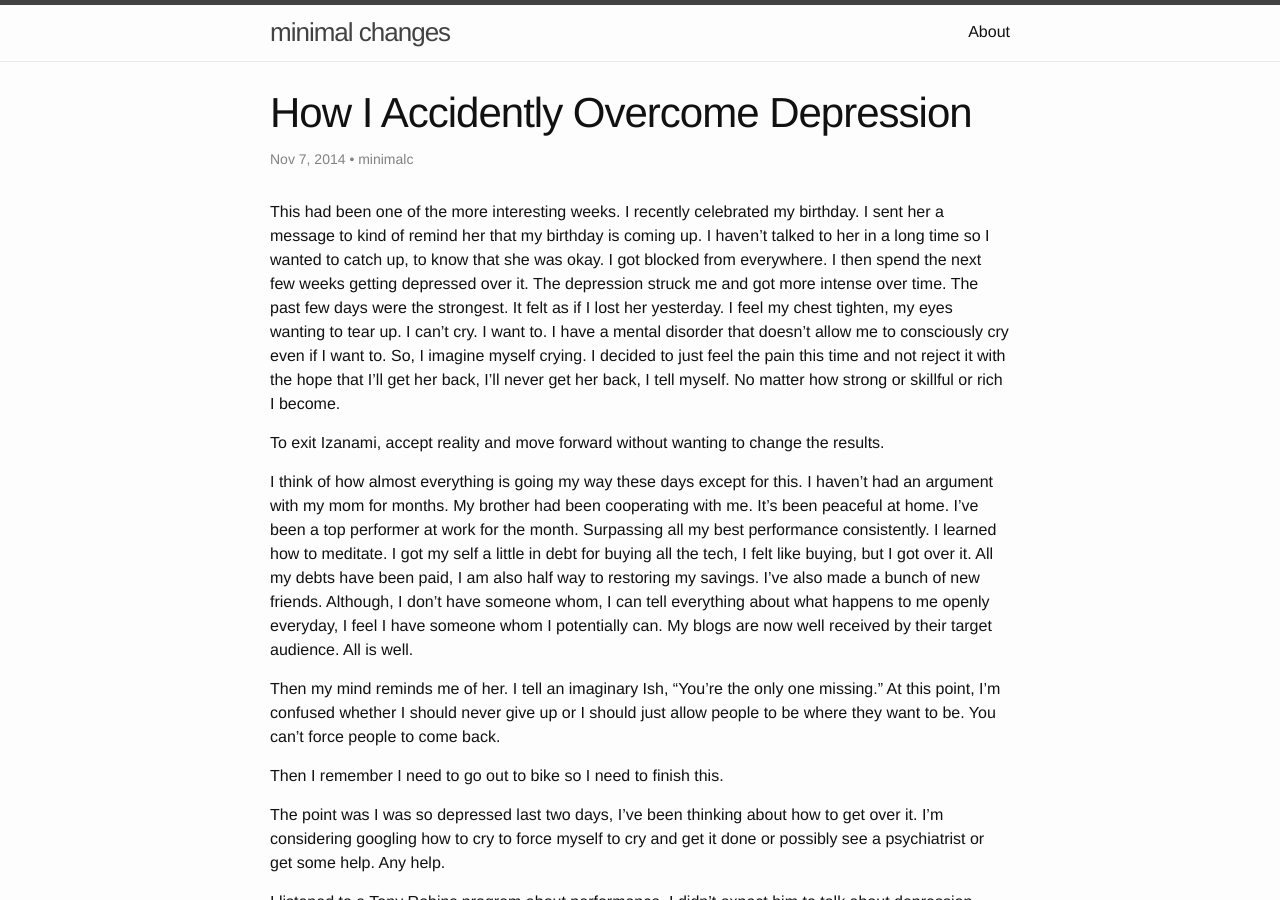
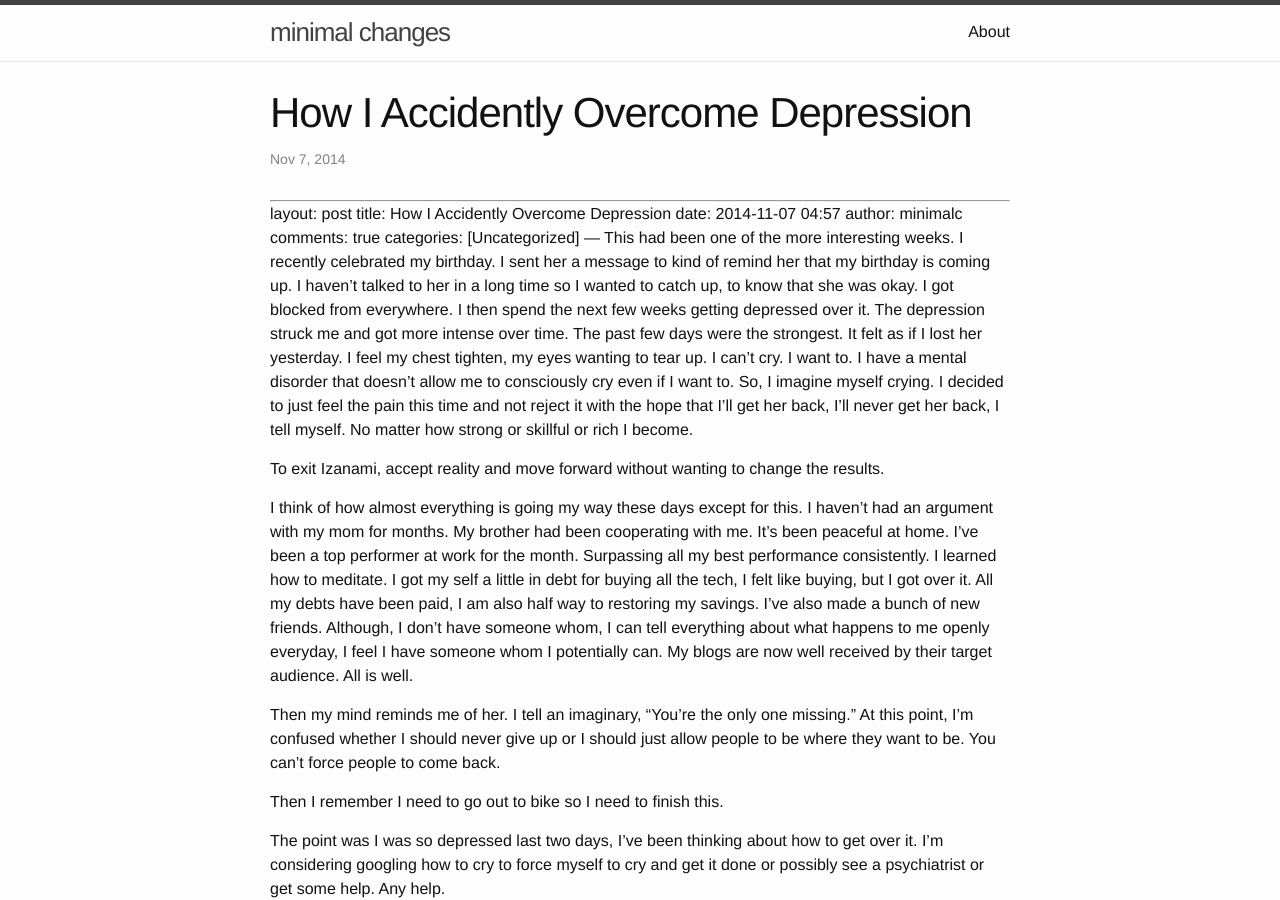
Before and after one commit to kevinolega/minimalchanges, a Jekyll site: the page built from _posts/2014-11-07-how-i-accidently-overcome-depression.md, in a window 1280 px wide and 900 px high. Built offline with Jekyll 4.4.1, drawn with Linux system fonts in a browser that asks for light colours; nearby versions of some CDN libraries; our own code applies the rules of GitHub Pages for plain Markdown files; library files that are not in the unit come from our copies.

Commit message:
save changes

```diff
--- a/_posts/2014-11-07-how-i-accidently-overcome-depression.md
+++ b/_posts/2014-11-07-how-i-accidently-overcome-depression.md
@@ -1,3 +1,4 @@
+
 ---
 layout: post
 title: How I Accidently Overcome Depression
@@ -12,7 +13,7 @@ To exit Izanami, accept reality and move forward without wanting to change the r
 
 I think of how almost everything is going my way these days except for this. I haven't had an argument with my mom for months. My brother had been cooperating with me. It's been peaceful at home. I've been a top performer at work for the month. Surpassing all my best performance consistently. I learned how to meditate. I got my self a little in debt for buying all the tech, I felt like buying, but I got over it. All my debts have been paid, I am also half way to restoring my savings. I've also made a bunch of new friends. Although, I don't have someone whom, I can tell everything about what happens to me openly everyday, I feel I have someone whom I potentially can. My blogs are now well received by their target audience. All is well.
 
-Then my mind reminds me of her. I tell an imaginary Ish, "You're the only one missing." At this point, I'm confused whether I should never give up or I should just allow people to be where they want to be. You can't force people to come back.
+Then my mind reminds me of her. I tell an imaginary, "You're the only one missing." At this point, I'm confused whether I should never give up or I should just allow people to be where they want to be. You can't force people to come back.
 
 Then I remember I need to go out to bike so I need to finish this.
 
```
Also changed, not shown: _posts/2013-05-27-why-keep-goals-secret.md (+0 -1 lines), _posts/2014-05-09-time-to-move-forward-and-face-the-future.md (+1 -1 lines), _posts/2019-07-21-sleep.md (+1 -5 lines), 1 other file.
